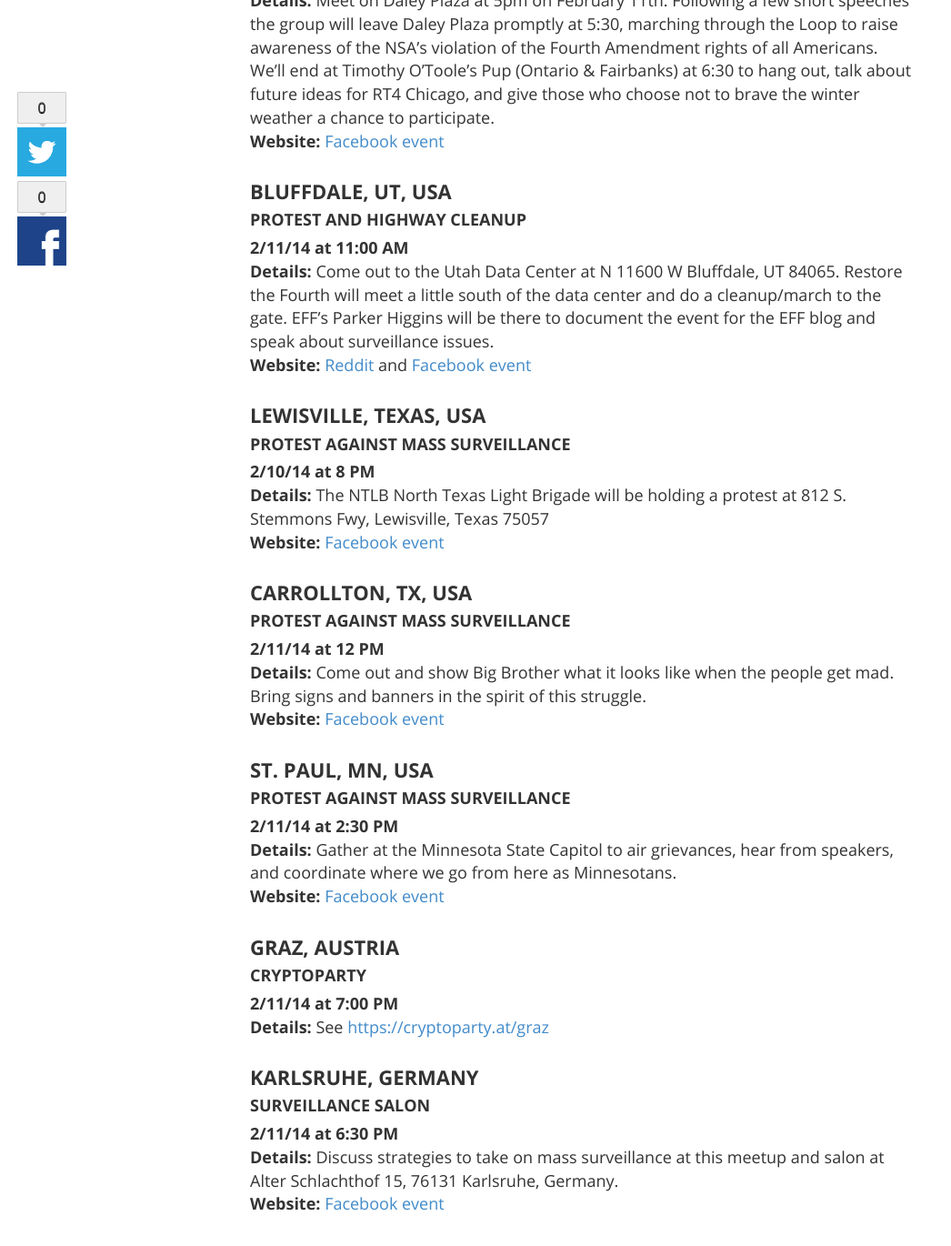
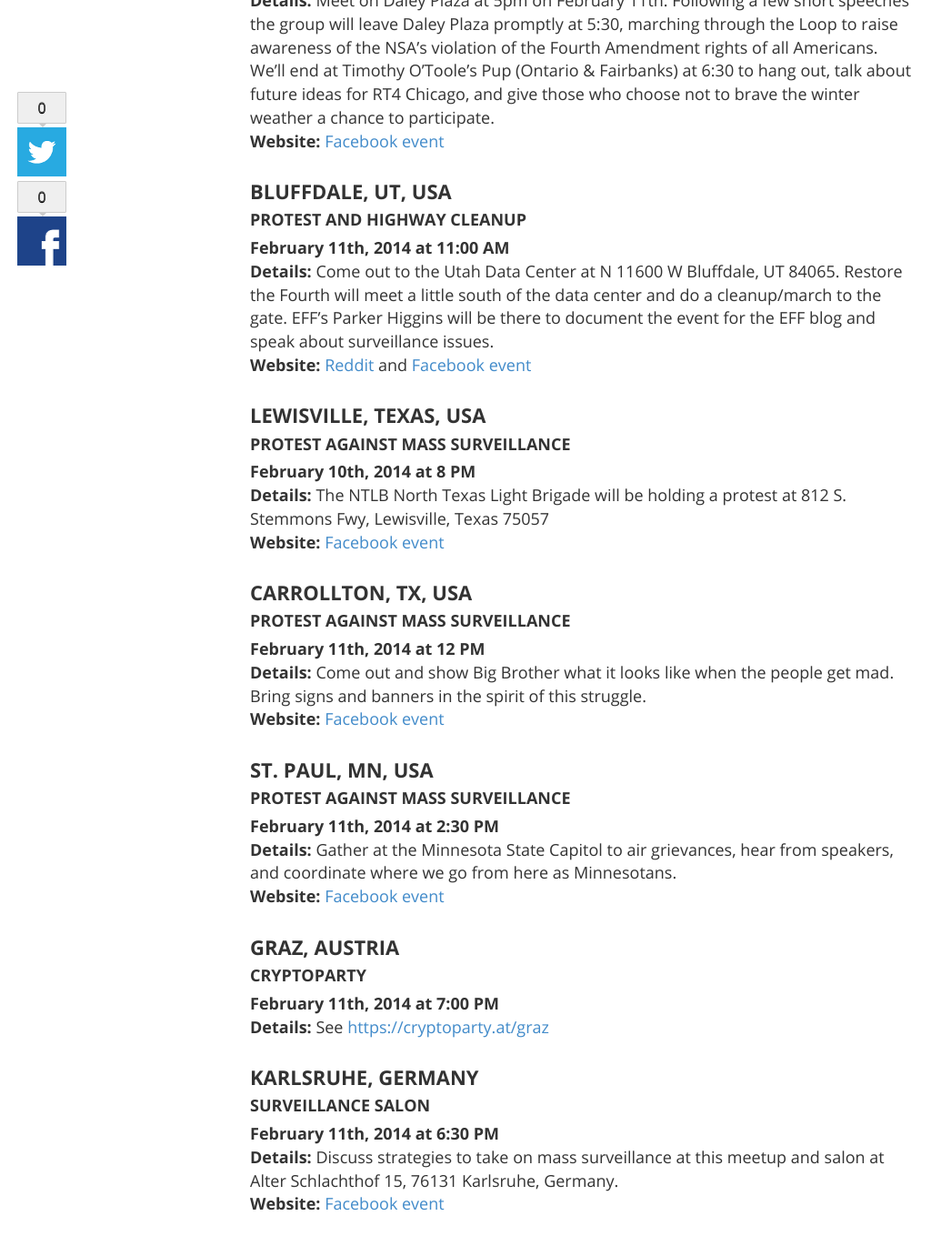
Before and after one commit to tfrce/thedaywefightback, a Jekyll site: the page built from _posts/2014-02-06-events.md, in a window 1280 px wide and 1400 px high, scrolled down 2055 px. Shown: the top 1370 px of the window at 91% size, without its empty margins (0-1046 px from the left). Built offline with Jekyll 4.4.1, drawn with Linux system fonts in a browser that asks for light colours; Markdown is read by kramdown in place of the engine named in the settings; comment, search, counter and statistics services are not loaded; some of the changed text lies outside the part shown.

Commit message:
Changed from US date format to something more international

```diff
--- a/_posts/2014-02-06-events.md
+++ b/_posts/2014-02-06-events.md
@@ -46,71 +46,71 @@ Know of an event that isn’t listed? Email [contact@thedaywefightback.org](mail
 
 #### Copenhagen, Denmark
 ##### Protest Against Mass Surveillance
-**2/11/14 at 4:00 PM**
+**February 11th, 2014 at 4:00 PM**
 **Details:** Meet at the American Embassy (Dag Hammarskjöld avenue 24) to protest mass surveillance abuses.
 **Website:** [taginternettettilbage.nu/](http://taginternettettilbage.nu/)
 
 #### Stockholm, Sweden
 ##### Protest Against Mass Surveillance
-**2/11/14 at 5:00 PM**
+**February 11th, 2014 at 5:00 PM**
 **Details:** Meet at Humlegården, Stockholm. Learn more from [@AnonswedenInfo](https://twitter.com/AnonswedenInfo).
 **Website:** [anonsweden.se/?p=4981](http://www.anonsweden.se/?p=4981) and [Facebook event](https://www.facebook.com/events/1432544063645359/)
 
 #### San Francisco, CA, USA
 ##### Protest Against Mass Surveillance
-**2/11/14 at 6:00 PM**
+**February 11th, 2014 at 6:00 PM**
 **Details:** Meet at the ATT Building, 611 Folsom St.. (at 2nd St, near Montgomery BART), San Francisco, CA.  This is the site of Room 641A, the telecommunication interception facility operated by AT&T for the U.S. National Security Agency in a massive, unconstitutional, illegal program to wiretap and data-mine Americans' communications. Guerrilla Projections and Video by the SF Projection Dept. Speakers include Mark Klein, former AT&T technician and whistleblower.
 **Website:** [Facebook event](https://www.facebook.com/events/614121478661276/)
 
 #### Los Angeles, CA, USA
 ##### Speaking Event
-**2/11/14 at 7:30 PM**
+**February 11th, 2014 at 7:30 PM**
 **Details:** Come to 613 South Grand Ave, Los Angeles, California for an evening event at Casey’s Irish Pub. Restore The Fourth Los Angeles will participate by hosting an event featuring the Tenth Amendment Center and ACLU of Southern California and legislators speaking about unconstitutional domestic surveillance. Learn how you can empower yourself against the NSA. They will be discussing pending legislation against bulk data collection, such as the USA Freedom Act (Federal) and the Fourth Amendment Protection Act (California).
 **Website:** [Facebook event](https://www.facebook.com/events/354584338017884/)
 
 #### Austin, TX, USA
 ##### Street Theatre and Light Art
-**2/11/14 at 12 PM**
+**February 11th, 2014 at 12 PM**
 **Details:** At noon, Restore the Fourth will be engaging the people of Austin by performing street theater! Dress up like an NSA agent and pretend to record our fellow Austinites just like the real National Security Agency does every day in a less visible form. Later in the evening, we need your help to make the longest message in Austin Overpass Light Brigade's history. More details on the message, meeting time, and location to come - sign up at the [Facebook event](https://www.facebook.com/events/203378026526516/) page for updates.
 **Website:** [Facebook event](https://www.facebook.com/events/203378026526516/)
 
 #### Chicago, IL, USA
 ##### Protest Against Mass Surveillance and Dinner
-**2/11/14 at 12 PM**
+**February 11th, 2014 at 12 PM**
 **Details:** Meet on Daley Plaza at 5pm on February 11th. Following a few short speeches the group will leave Daley Plaza promptly at 5:30, marching through the Loop to raise awareness of the NSA's violation of the Fourth Amendment rights of all Americans. We'll end at Timothy O'Toole's Pup (Ontario & Fairbanks) at 6:30 to hang out, talk about future ideas for RT4 Chicago, and give those who choose not to brave the winter weather a chance to participate.
 **Website:** [Facebook event](https://www.facebook.com/events/1438369666398805/)
 
 #### Bluffdale, UT, USA
 ##### Protest and Highway Cleanup
-**2/11/14 at 11:00 AM**
+**February 11th, 2014 at 11:00 AM**
 **Details:** Come out to the Utah Data Center at N 11600 W  Bluffdale, UT 84065. Restore the Fourth will meet a little south of the data center and do a cleanup/march to the gate. EFF's Parker Higgins will be there to document the event for the EFF blog and speak about surveillance issues.
 **Website:** [Reddit](http://www.reddit.com/r/SaltLakeCity/comments/1wnxnx/come_help_us_clean_up_the_nsa_on_feb_11/) and [Facebook event](https://www.facebook.com/events/527159990715739/)
 
 #### Lewisville, Texas, USA
 ##### Protest Against Mass Surveillance
-**2/10/14 at 8 PM**
+**February 10th, 2014 at 8 PM**
 **Details:** The NTLB North Texas Light Brigade will be holding a protest at 812 S. Stemmons Fwy, Lewisville, Texas 75057
 **Website:** [Facebook event](https://www.facebook.com/events/199207036953808/)
 
 #### Carrollton, TX, USA
 ##### Protest Against Mass Surveillance
-**2/11/14 at 12 PM**
+**February 11th, 2014 at 12 PM**
 **Details:** Come out and show Big Brother what it looks like when the people get mad. Bring signs and banners in the spirit of this struggle.
 **Website:** [Facebook event](https://www.facebook.com/events/208605789331192/)
 
 #### St. Paul, MN, USA
 ##### Protest Against Mass Surveillance
-**2/11/14 at 2:30 PM**
+**February 11th, 2014 at 2:30 PM**
 **Details:** Gather at the Minnesota State Capitol to air grievances, hear from speakers, and coordinate where we go from here as Minnesotans.
 **Website:** [Facebook event](https://www.facebook.com/events/203378026526516/)
 
 #### Graz, Austria
 ##### CryptoParty
-**2/11/14 at 7:00 PM**
+**February 11th, 2014 at 7:00 PM**
 **Details:** See [https://cryptoparty.at/graz](https://cryptoparty.at/graz)
 
 #### Karlsruhe, Germany
 ##### Surveillance Salon
-**2/11/14 at 6:30 PM**
+**February 11th, 2014 at 6:30 PM**
 **Details:** Discuss strategies to take on mass surveillance at this meetup and salon at Alter Schlachthof 15, 76131 Karlsruhe, Germany.
 **Website:** [Facebook event](https://www.facebook.com/events/1456049091275308/)
```
